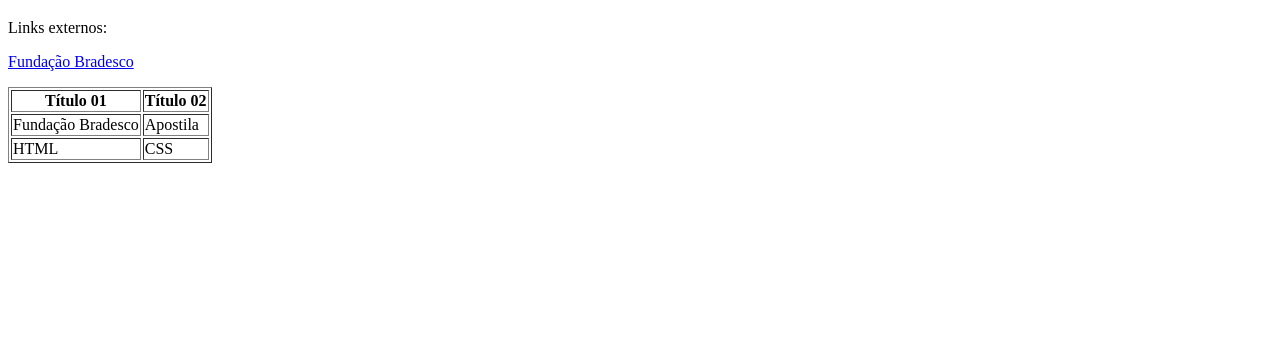
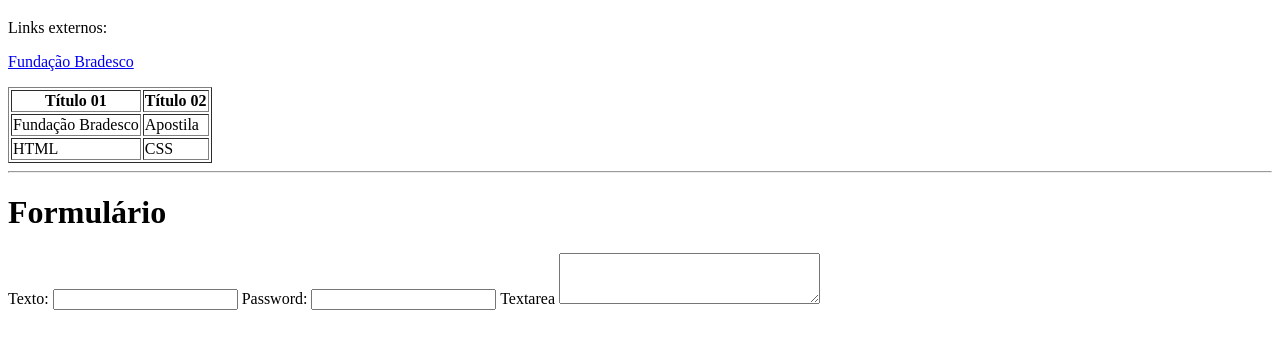
Before and after one commit to Under0Cover/fundacao_bradesco, a plain HTML site: page html_css/Ex015.html in a window 1280 px wide. Shown: the part 87-436 px from the top of the page. Drawn offline with Linux system fonts and the light colour scheme.

Commit message:
Ex015 - Formulários

```diff
--- a/html_css/Ex015.html
+++ b/html_css/Ex015.html
@@ -23,5 +23,15 @@
                 <td>CSS</td>
             </tr>
         </table>
+        <hr>
+        <h1>Formulário</h1>
+        <form method="post">
+            <label>Texto:</label>
+            <input type="text">
+            <label>Password:</label>
+            <input type="password">
+            <label>Textarea</label>
+            <textarea cols="30" rows="3"></textarea>
+        </form>
 	</body>
 </html>
```
